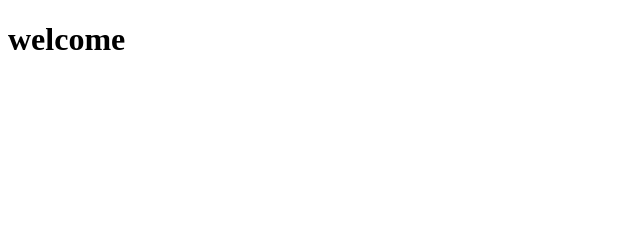
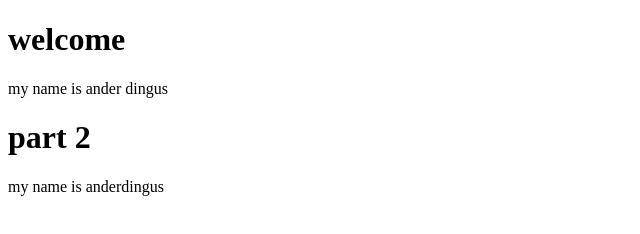
Before and after one commit to yassin1000/testserver, a plain HTML site: page index.html in a window 1280 px wide. Shown: the whole page, without its empty margins (0-640 px from the left). Drawn offline with Linux system fonts and the light colour scheme.

Commit message:
Update index.html

```diff
--- a/index.html
+++ b/index.html
@@ -4,5 +4,8 @@
 <title> my server</title>
 <body>
   <h1>welcome</h1>
+  <p>my name is ander dingus</p>
+  <h1>part 2</h1>
+  <p>my name is anderdingus</p>
 
 </body>
```
